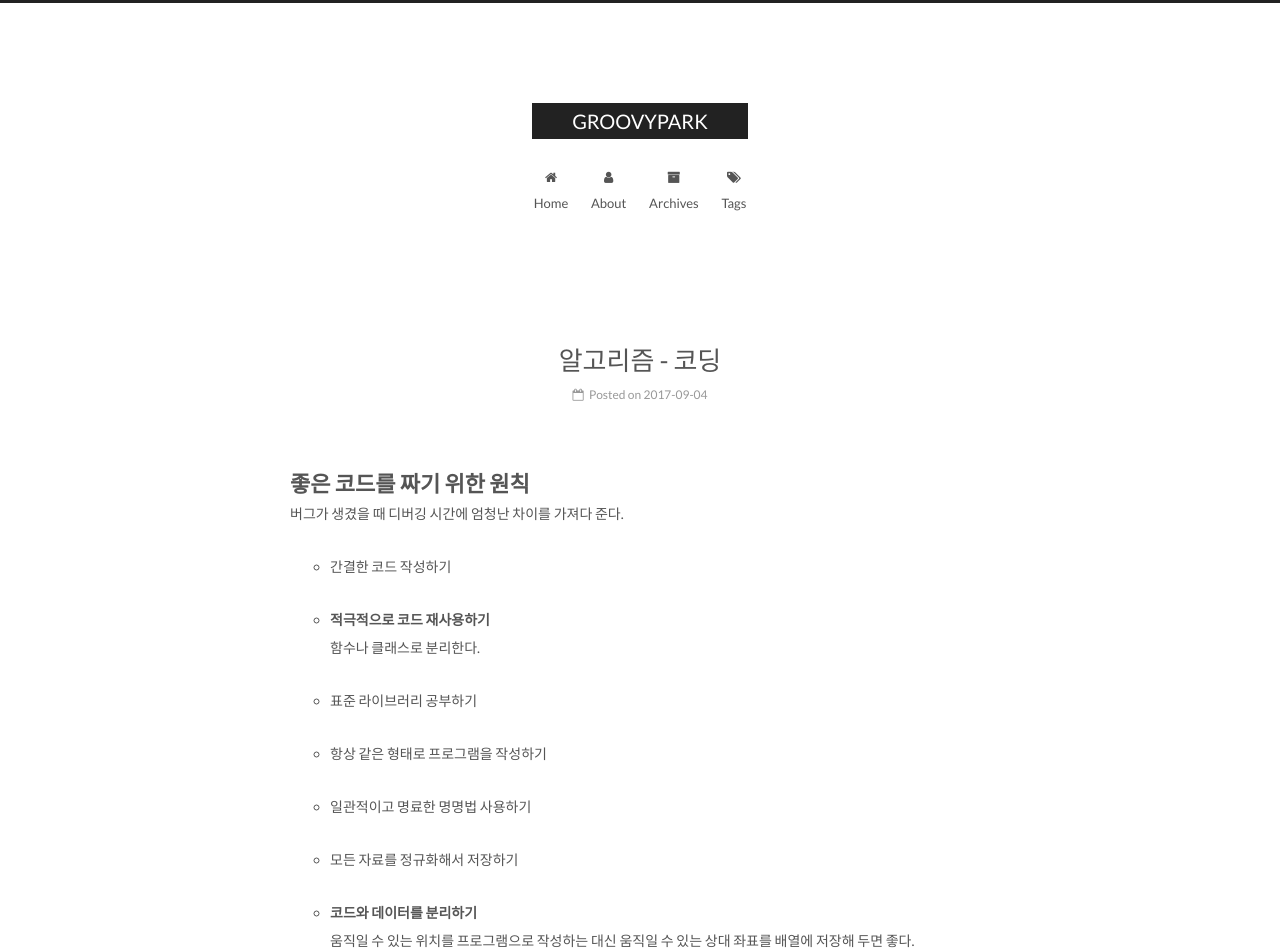
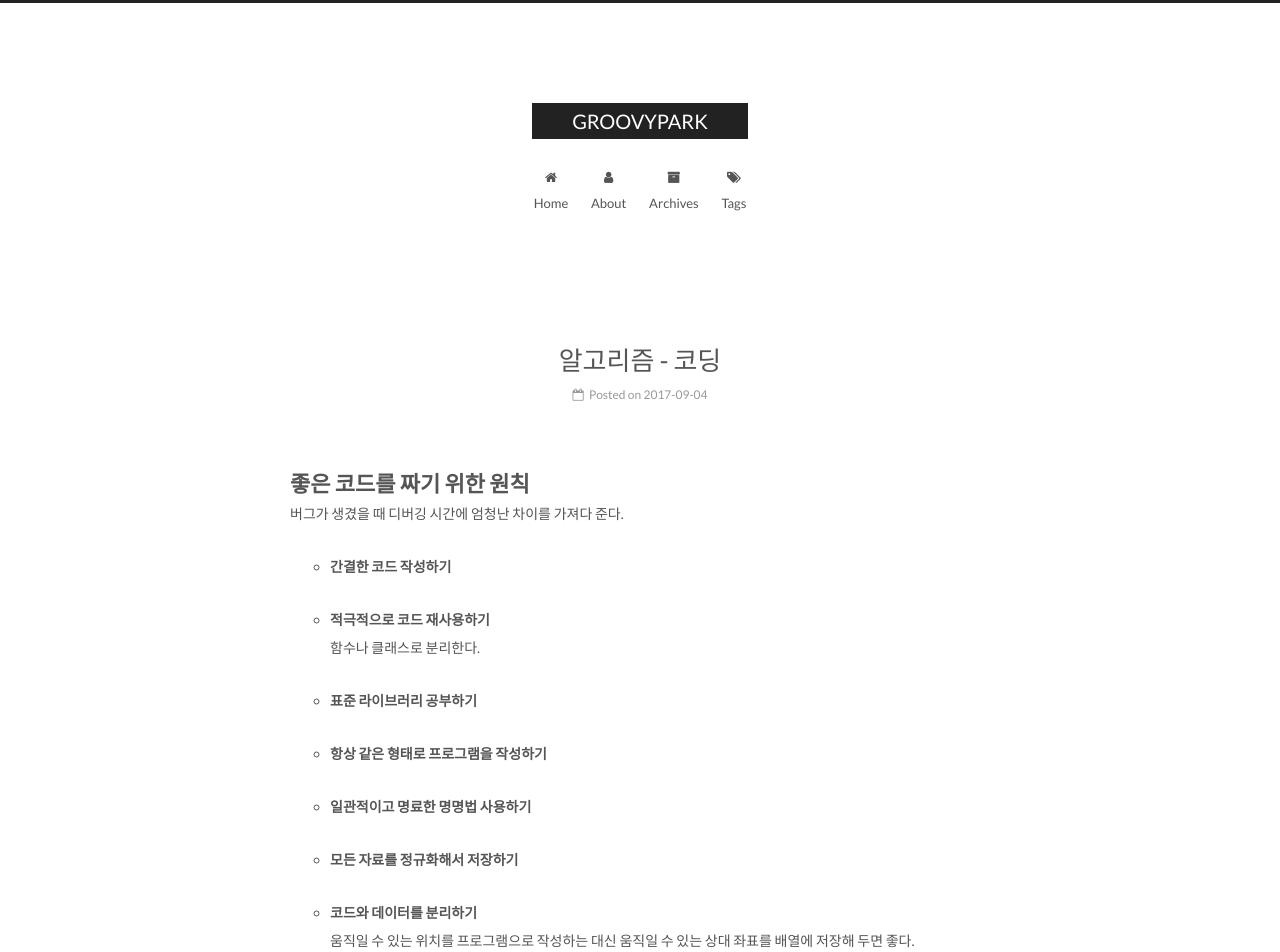
Before and after one commit to groovypark/groovypark.github.io, a Jekyll site: the page built from _posts/2017-09-04-알고리즘-코딩.md, in a window 1280 px wide. Shown: the top 952 px of the page. Built offline with Jekyll 4.4.1, drawn with Linux system fonts in a browser that asks for light colours.

Commit message:
Edit text

```diff
--- a/_posts/2017-09-04-알고리즘-코딩.md
+++ b/_posts/2017-09-04-알고리즘-코딩.md
@@ -7,25 +7,23 @@ tags: algorithm
 
 # 좋은 코드를 짜기 위한 원칙
 
-
-
 버그가 생겼을 때 디버깅 시간에 엄청난 차이를 가져다 준다.
 
-- 간결한 코드 작성하기
+- **간결한 코드 작성하기**
 
-- 적극적으로 코드 재사용하기
+- **적극적으로 코드 재사용하기**
 
   : 함수나 클래스로 분리한다.
 
-- 표준 라이브러리 공부하기
+- **표준 라이브러리 공부하기**
 
-- 항상 같은 형태로 프로그램을 작성하기
+- **항상 같은 형태로 프로그램을 작성하기**
 
-- 일관적이고 명료한 명명법 사용하기
+- **일관적이고 명료한 명명법 사용하기**
 
-- 모든 자료를 정규화해서 저장하기
+- **모든 자료를 정규화해서 저장하기**
 
-- 코드와 데이터를 분리하기
+- **코드와 데이터를 분리하기**
 
   : 움직일 수 있는 위치를 프로그램으로 작성하는 대신 움직일 수 있는 상대 좌표를 배열에 저장해 두면 좋다.
 
```
